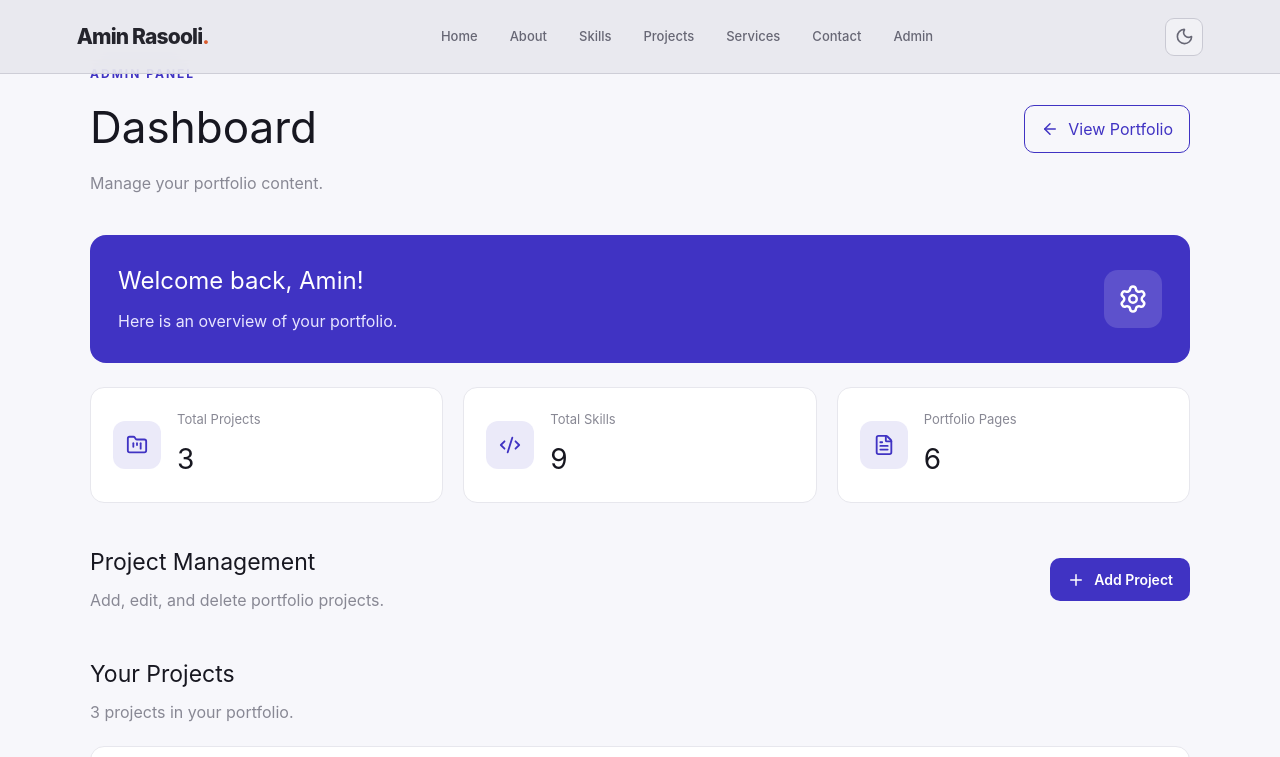
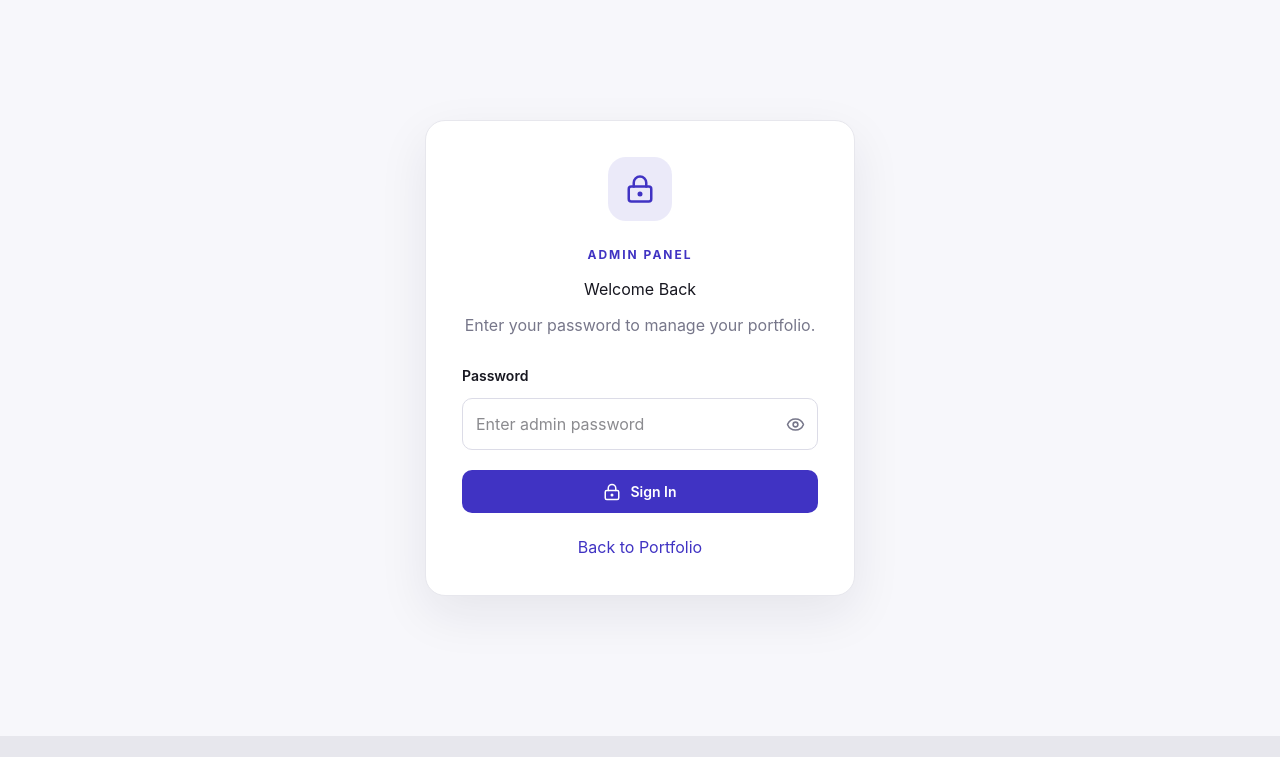
Before and after one commit to aminrasooli2007-svg/amin-rasooli-portfolio, a React (Vite) app: page /admin in a window 1280 px wide. Shown: the top 757 px of the page. Built offline with nearby package versions, Linux system fonts and the light colour scheme.

Commit message:
Add temporary admin password login

```diff
--- a/src/App.jsx
+++ b/src/App.jsx
@@ -4,10 +4,12 @@ import {
   BrowserRouter,
   Routes,
   Route,
-  useLocation
+  useLocation,
+  useNavigate
 } from "react-router-dom"
 import { AnimatePresence, motion } from "framer-motion"
 import { Toaster } from "react-hot-toast"
+import toast from "react-hot-toast"
 import {
   Atom,
   Braces,
@@ -17,7 +19,11 @@ import {
   GitBranch,
   Globe,
   Palette,
-  Wind
+  Wind,
+  LockKeyhole,
+  Eye,
+  EyeOff,
+  LogOut
 } from "lucide-react"
 
 import Navbar from "./components/Navbar"
@@ -29,6 +35,9 @@ import Services from "./components/Services"
 import Contact from "./components/Contact"
 import Footer from "./components/Footer"
 import Admin from "./components/Admin"
+
+const ADMIN_PASSWORD = "amin1386"
+const AUTH_KEY = "portfolioAdminAuthenticated"
 
 const pageVariants = {
   initial: { opacity: 0, y: 18 },
@@ -133,16 +142,97 @@ function AnimatedPage({ children }) {
   )
 }
 
+function AdminLogin({ onLogin }) {
+  const [password, setPassword] = useState("")
+  const [showPassword, setShowPassword] = useState(false)
+  const [error, setError] = useState("")
+  const navigate = useNavigate()
+
+  const handleSubmit = (event) => {
+    event.preventDefault()
+
+    if (password !== ADMIN_PASSWORD) {
+      setError("Incorrect password. Please try again.")
+      toast.error("Incorrect password")
+      return
+    }
+
+    onLogin()
+    toast.success("Login successful!")
+    navigate("/admin", { replace: true })
+  }
+
+  return (
+    <section className="admin-page light">
+      <div className="admin-container">
+        <div className="admin-login-card">
+          <div className="admin-login-icon">
+            <LockKeyhole size={30} />
+          </div>
+
+          <span className="admin-label">ADMIN PANEL</span>
+          <h1>Welcome Back</h1>
+          <p>Enter your password to manage your portfolio.</p>
+
+          <form onSubmit={handleSubmit} className="admin-login-form">
+            <label htmlFor="admin-password">Password</label>
+
+            <div className="admin-password-field">
+              <input
+                id="admin-password"
+                type={showPassword ? "text" : "password"}
+                value={password}
+                onChange={(event) => {
+                  setPassword(event.target.value)
+                  setError("")
+                }}
+                placeholder="Enter admin password"
+                autoComplete="current-password"
+                required
+              />
+
+              <button
+                type="button"
+                onClick={() => setShowPassword((previous) => !previous)}
+                aria-label={showPassword ? "Hide password" : "Show password"}
+              >
+                {showPassword ? <EyeOff size={19} /> : <Eye size={19} />}
+              </button>
+            </div>
+
+            {error && <p className="admin-login-error">{error}</p>}
+
+            <button type="submit" className="admin-primary-button">
+              <LockKeyhole size={18} />
+              Sign In
+            </button>
+          </form>
+
+          <button
+            type="button"
+            className="admin-login-back"
+            onClick={() => navigate("/")}
+          >
+            Back to Portfolio
+          </button>
+        </div>
+      </div>
+    </section>
+  )
+}
+
 function AppContent() {
   const [darkMode, setDarkMode] = useState(false)
   const [menuOpen, setMenuOpen] = useState(false)
+  const [isAdminAuthenticated, setIsAdminAuthenticated] = useState(
+    () => sessionStorage.getItem(AUTH_KEY) === "true"
+  )
 
   const [projects, setProjects] = useState(() =>
     getStoredData("portfolioProjects", defaultProjects)
   )
 
   const [skills, setSkills] = useState(getInitialSkills)
-
   const location = useLocation()
 
   useEffect(() => {
@@ -163,6 +253,20 @@ function AppContent() {
       return
     }
   }, [skills])
+
+  const handleLogin = () => {
+    sessionStorage.setItem(AUTH_KEY, "true")
+    setIsAdminAuthenticated(true)
+  }
+
+  const handleLogout = () => {
+    sessionStorage.removeItem(AUTH_KEY)
+    setIsAdminAuthenticated(false)
+    toast.success("Logged out successfully!")
+  }
+
+  const isAdminRoute = location.pathname === "/admin"
+  const showLogin = isAdminRoute && !isAdminAuthenticated
 
   return (
     <div className={darkMode ? "portfolio" : "portfolio light"}>
@@ -189,12 +293,14 @@ function AppContent() {
         }}
       />
 
+      {!showLogin && (
         <Navbar
           darkMode={darkMode}
           setDarkMode={setDarkMode}
           menuOpen={menuOpen}
           setMenuOpen={setMenuOpen}
         />
+      )}
 
       <main>
         <AnimatePresence mode="wait">
@@ -257,6 +363,19 @@ function AppContent() {
               path="/admin"
               element={
                 <AnimatedPage>
+                  {isAdminAuthenticated ? (
+                    <div>
+                      <div className="admin-logout-bar">
+                        <button
+                          type="button"
+                          className="admin-secondary-button"
+                          onClick={handleLogout}
+                        >
+                          <LogOut size={17} />
+                          Logout
+                        </button>
+                      </div>
+
                       <Admin
                         darkMode={darkMode}
                         projects={projects}
@@ -264,6 +383,10 @@ function AppContent() {
                         skills={skills}
                         setSkills={setSkills}
                       />
+                    </div>
+                  ) : (
+                    <AdminLogin onLogin={handleLogin} />
+                  )}
                 </AnimatedPage>
               }
             />
--- a/src/components/Admin.css
+++ b/src/components/Admin.css
@@ -490,3 +490,113 @@
     padding: 16px;
   }
 }
+
+.admin-login-card {
+  width: 100%;
+  max-width: 430px;
+  margin: 60px auto;
+  padding: 36px;
+  border: 1px solid var(--border-color, #e7e7ed);
+  border-radius: 20px;
+  background: var(--card-bg, #ffffff);
+  box-shadow: 0 18px 50px rgba(20, 20, 50, 0.08);
+  text-align: center;
+}
+
+.admin-login-icon {
+  width: 64px;
+  height: 64px;
+  display: grid;
+  place-items: center;
+  margin: 0 auto 20px;
+  border-radius: 18px;
+  background: rgba(64, 51, 195, 0.1);
+  color: #4033c3;
+}
+
+.admin-login-card h1 {
+  margin: 12px 0;
+}
+
+.admin-login-card > p {
+  margin-bottom: 28px;
+  color: #77778a;
+}
+
+.admin-login-form {
+  display: flex;
+  flex-direction: column;
+  gap: 12px;
+  text-align: left;
+}
+
+.admin-login-form label {
+  font-size: 14px;
+  font-weight: 600;
+}
+
+.admin-password-field {
+  display: flex;
+  align-items: center;
+  gap: 8px;
+  padding-right: 12px;
+  border: 1px solid #dcdce7;
+  border-radius: 10px;
+}
+
+.admin-password-field input {
+  width: 100%;
+  min-width: 0;
+  padding: 13px;
+  border: 0;
+  outline: none;
+  background: transparent;
+}
+
+.admin-password-field button {
+  display: grid;
+  place-items: center;
+  border: 0;
+  background: transparent;
+  color: #77778a;
+  cursor: pointer;
+}
+
+.admin-login-form > .admin-primary-button {
+  justify-content: center;
+  margin-top: 8px;
+}
+
+.admin-login-error {
+  margin: 0;
+  color: #e66b3b;
+  font-size: 13px;
+}
+
+.admin-login-back {
+  margin-top: 22px;
+  border: 0;
+  background: transparent;
+  color: #4033c3;
+  cursor: pointer;
+}
+
+.admin-logout-bar {
+  display: flex;
+  justify-content: flex-end;
+  max-width: 1200px;
+  margin: 20px auto 0;
+  padding: 0 24px;
+}
+
+.admin-logout-bar button {
+  display: flex;
+  align-items: center;
+  gap: 8px;
+}
+
+@media (max-width: 480px) {
+  .admin-login-card {
+    padding: 26px 20px;
+  }
+}
```
Lines whose indentation alone changed are shown as unchanged.
